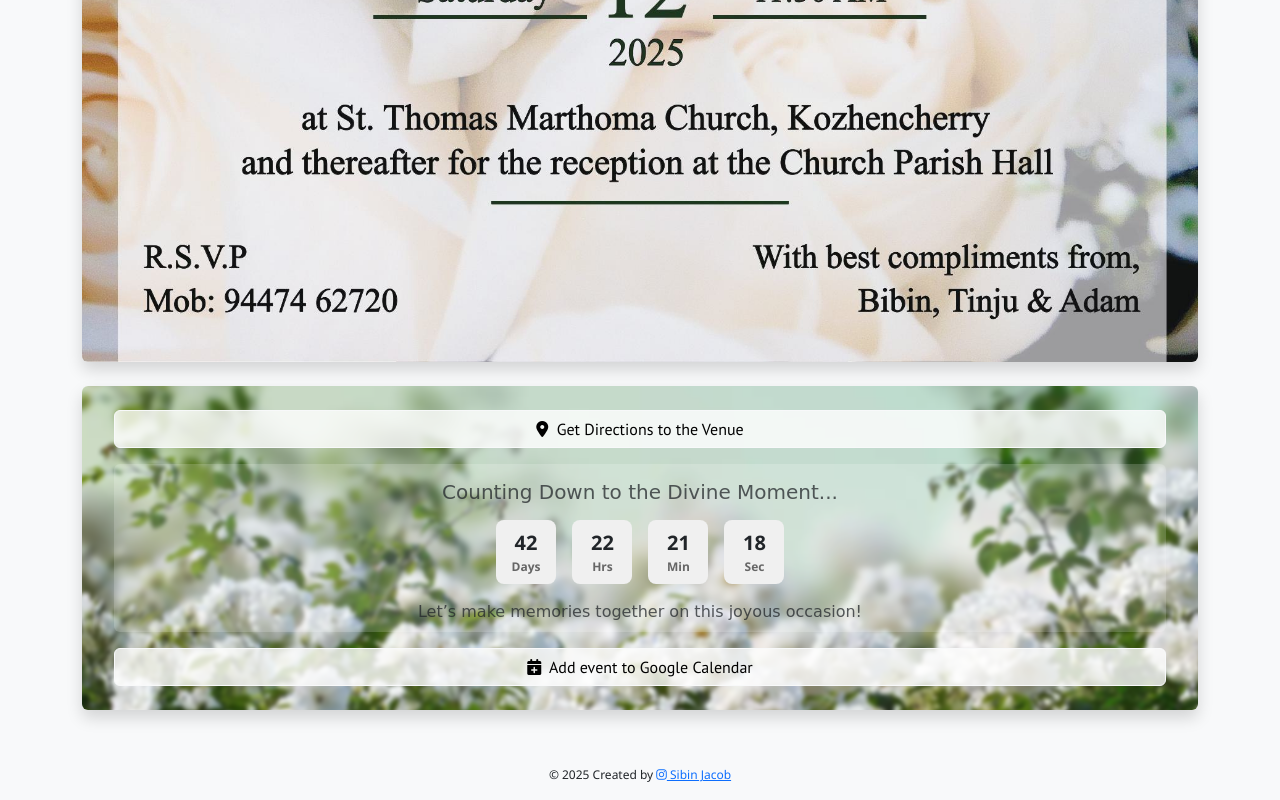
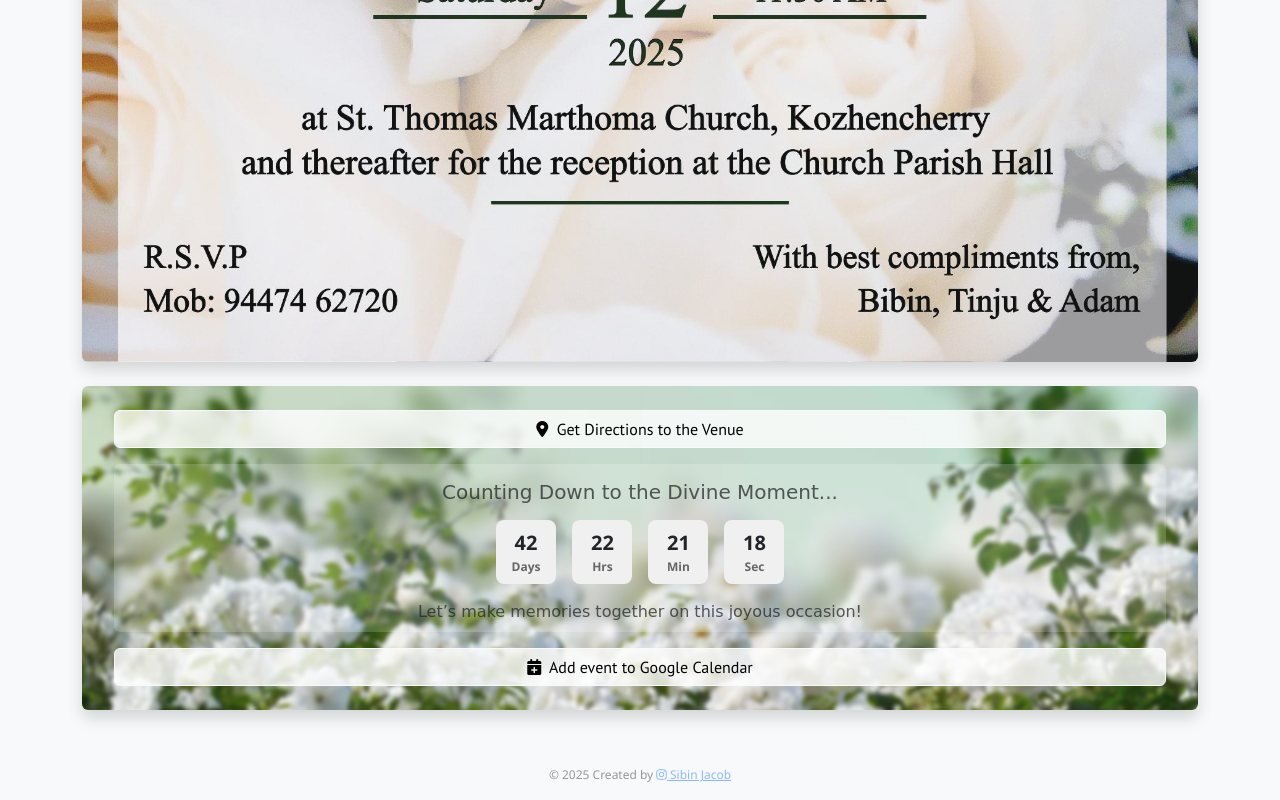
Before and after one commit to sibin169/invitation-viewer, a plain HTML site: page index.html in a window 1280 px wide. Shown: the part 2017-2817 px from the top of the page. Drawn offline with nearby package versions, Linux system fonts and the light colour scheme; a web font is replaced by a local one.

Commit message:
Update styles.css

```diff
--- a/styles/styles.css
+++ b/styles/styles.css
@@ -94,6 +94,7 @@ body {
   text-align: center;
   margin-top: 30px;
   padding-top: 10px;
+  opacity: 46%;
 }
 
 .invite-buttons{
```
